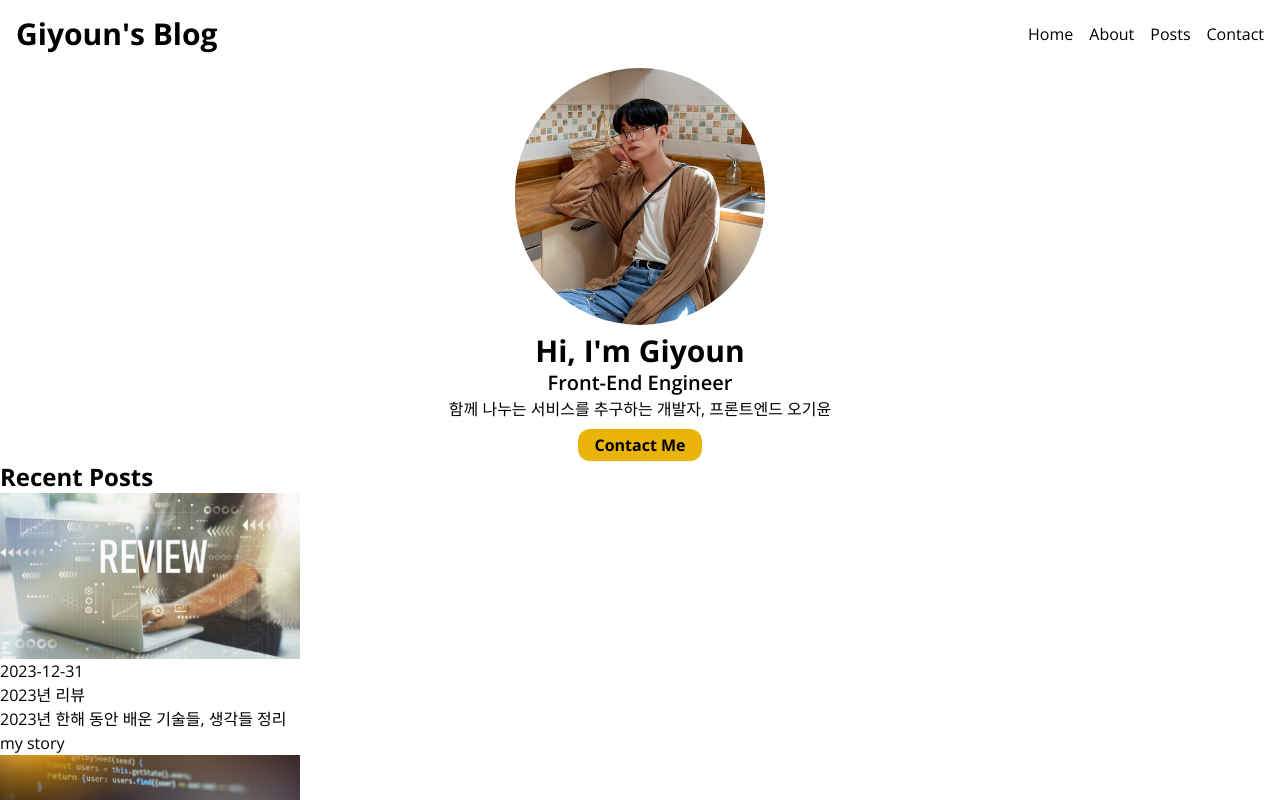
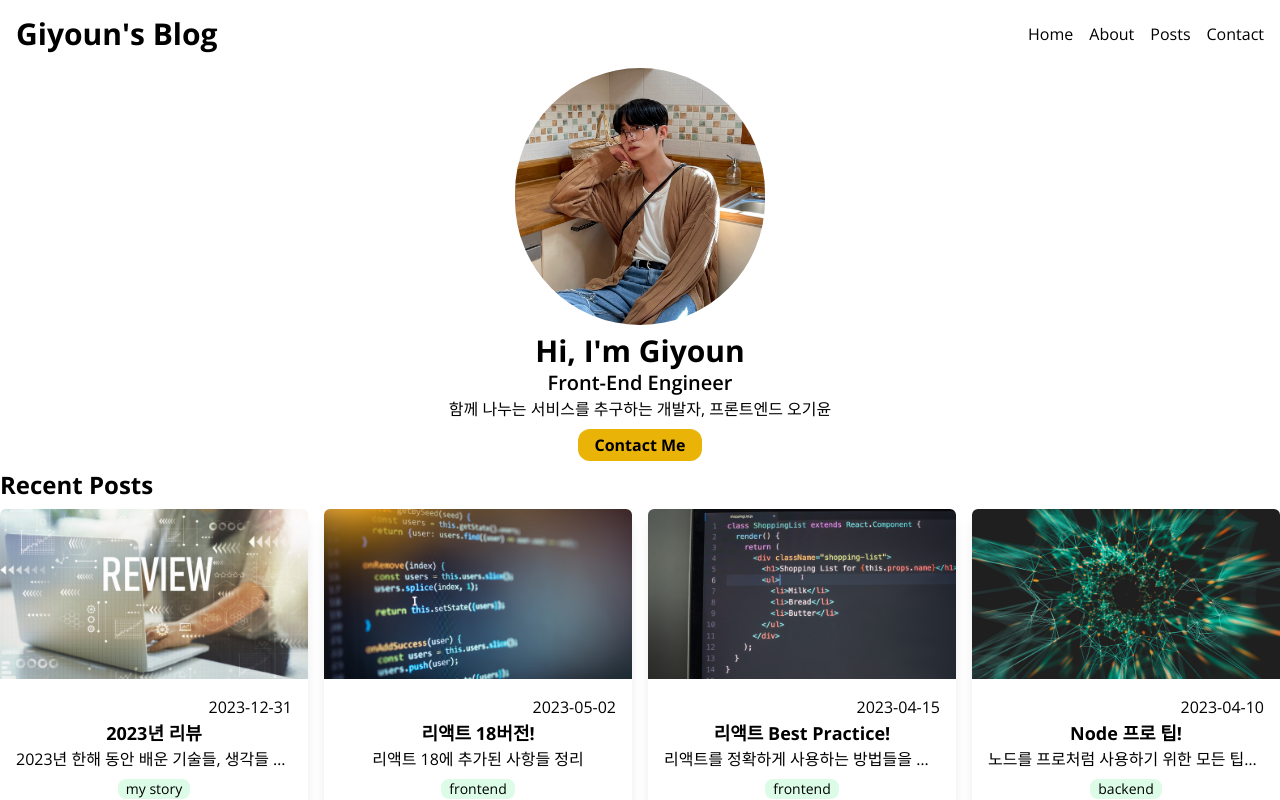
Before and after one commit to Gi-Youn-Oh/Next.js_Blog, a Next.js app: page / in a window 1280 px wide. Built offline with nearby package versions, Linux system fonts and the light colour scheme.

Commit message:
Grid CSS

```diff
--- a/src/components/PostCard.tsx
+++ b/src/components/PostCard.tsx
@@ -5,12 +5,14 @@ import Link from "next/link";
 type Props = { post: Post };
 export default function PostCard({ post: { title, description, date, category, path } }: Props) {
     return <Link href={`/posts/${path}`}>
-        <Image src={`/images/posts/${path}.png`} alt={title} width={300} height={200} />
-        <div>
-            <time>{date.toString()}</time>
-            <h3>{title}</h3>
-            <p>{description}</p>
-            <span>{category}</span>
+        <article className="rounded-md overflow-hidden shadow-lg">
+        <Image className="w-full" src={`/images/posts/${path}.png`} alt={title} width={300} height={200} />
+        <div className="flex flex-col items-center p-4">
+            <time className="self-end">{date.toString()}</time>
+            <h3 className="text-lg font-bold">{title}</h3>
+            <p className="w-full truncate text-center">{description}</p>
+            <span className="text-sm rounded-lg bg-green-100 px-2 my-2">{category}</span>
         </div>
+        </article>
     </Link>
 }
--- a/src/components/PostsGrid.tsx
+++ b/src/components/PostsGrid.tsx
@@ -3,7 +3,7 @@ import PostCard from "./PostCard";
 
 type Props = {posts: Post[]};
 export default function PostsGrid({posts}: Props) {
-    return <ul>
+    return <ul className="grid gap-4 grid-cols-1 sm:grid-cols-2 md:grid-cols-3 lg:grid-cols-4">
         {posts.map((post) => <li key = {post.path}><PostCard post={post} /></li>)}
     </ul>
 }
--- a/src/components/RecentPosts.tsx
+++ b/src/components/RecentPosts.tsx
@@ -7,7 +7,7 @@ export default async function RecentPosts() {
     // 포스트 데이터를 렌더
 
     return <section>
-        <h2 className="text-2xl font-bold">Recent Posts</h2>
+        <h2 className="text-2xl font-bold my-2">Recent Posts</h2>
         <PostsGrid posts={posts} />
     </section>
 }
```
